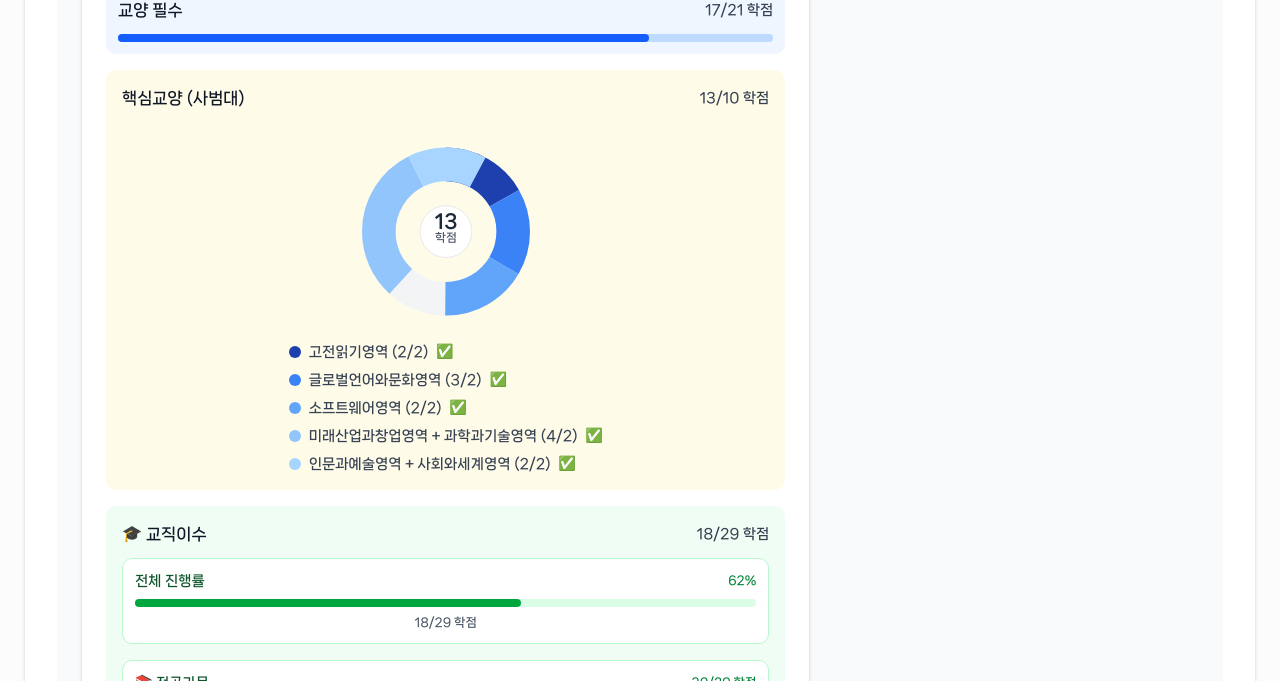
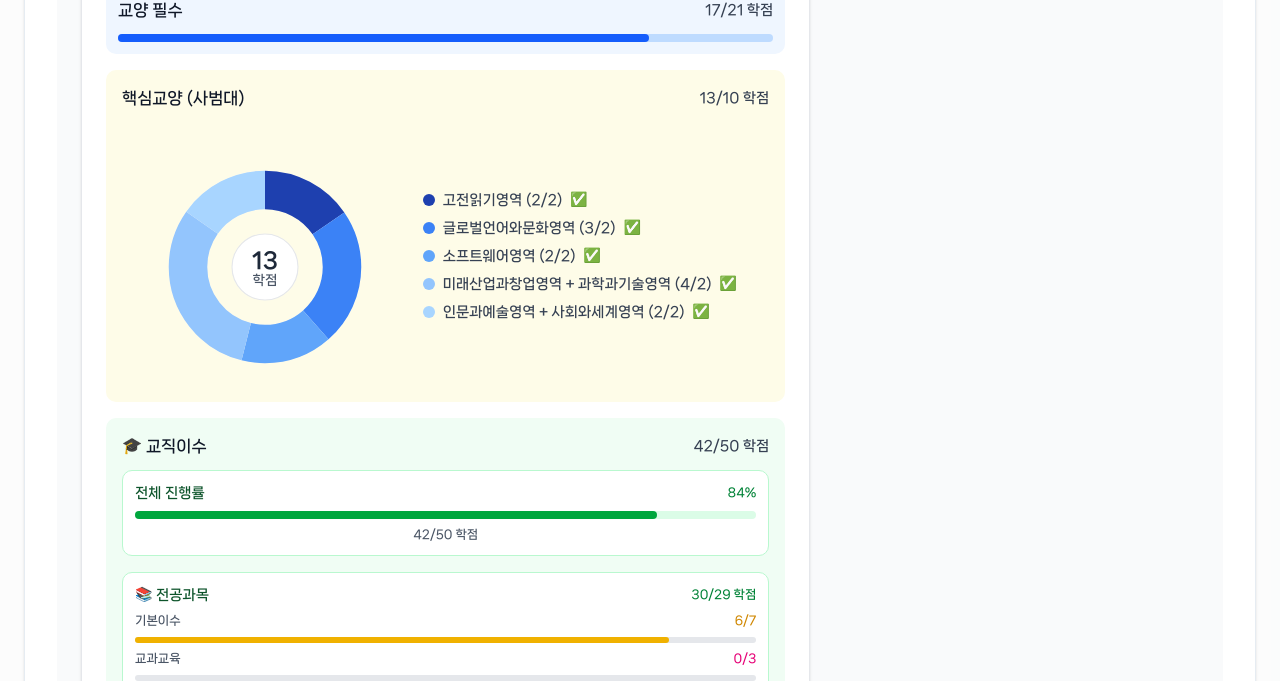
Before and after one commit to hy-hyun/prototype, a SvelteKit app: page /dashboard in a window 1280 px wide. Shown: the part 1440-2121 px from the top of the page. Built offline with nearby package versions, Linux system fonts and the light colour scheme; no server answers; the database is empty.

Commit message:
핵심교양 그래프 개선

```diff
--- a/src/lib/mock/dashboardData.ts
+++ b/src/lib/mock/dashboardData.ts
@@ -95,7 +95,7 @@ export const dashboardData = {
 				},
 			],
 		},
-		general: { completed: 18, required: 29, name: '일반교양' },
+		general: { completed: 42, required: 50, name: '일반교양' },
 	},
 	learningJourney: [
 		{ semester: '2021-1', credits: 19, cumulative: 19, milestone: '신입학', isFuture: false },
--- a/src/routes/dashboard/+page.svelte
+++ b/src/routes/dashboard/+page.svelte
@@ -674,53 +674,53 @@
                  <span class="text-sm text-gray-700">{generalEducation.core.completed}/{generalEducation.core.required} 학점</span>
                </div>
 
-                               <div class="flex flex-col items-center gap-6">
+                               <div class="flex flex-col items-center justify-center gap-6 md:flex-row md:gap-12 {selectedArea ? 'md:items-start' : 'md:items-center'}">
                   <!-- 도넛 차트 -->
-                  <div class="relative w-48 h-48 flex items-center justify-center">
+                  <div class="relative w-55 h-65 flex items-center justify-center">
                     <svg class="w-full h-full" viewBox="0 0 200 200">
                        <!-- 배경 원 -->
                        <circle cx="100" cy="110" r="70" fill="none" stroke="#f3f4f6" stroke-width="35"/>
 
-                      <!-- 고전읽기영역 (15.4%) - 진한 파란색 -->
+                       <!-- 고전읽기영역 - 진한 파란색 -->
                        <circle
                          cx="100" cy="110" r="70"
                          fill="none"
                          stroke="#1e40af"
                          stroke-width="35"
-                        stroke-dasharray="73.45 366.37"
+                         stroke-dasharray="67.665 372.155"
                          stroke-dashoffset="0"
                          transform="rotate(-90 100 110)"
-                        class="cursor-pointer hover:opacity-80 transition-all duration-200"
+                         class="cursor-pointer hover:opacity-70 transition-all duration-200"
                          onclick={() => showAreaInfo(generalEducation.core.areas[0].name, generalEducation.core.areas[0].completed, generalEducation.core.areas[0].required)}
                          onmouseenter={() => donutTooltip = { visible: true, area: generalEducation.core.areas[0].name, completed: generalEducation.core.areas[0].completed, required: generalEducation.core.areas[0].required }}
                          onmouseleave={() => donutTooltip.visible = false}
                        />
 
-                      <!-- 글로벌언어와문화영역 (23.1%) - 중간 파란색 -->
+                       <!-- 글로벌언어와문화영역 - 중간 파란색 -->
                        <circle
                          cx="100" cy="110" r="70"
                          fill="none"
                          stroke="#3b82f6"
                          stroke-width="35"
-                        stroke-dasharray="73.45 366.37"
-                        stroke-dashoffset="-73.45"
+                         stroke-dasharray="101.497 338.323"
+                         stroke-dashoffset="-67.665"
                          transform="rotate(-90 100 110)"
-                        class="cursor-pointer hover:opacity-80 transition-all duration-200"
+                         class="cursor-pointer hover:opacity-70 transition-all duration-200"
                          onclick={() => showAreaInfo(generalEducation.core.areas[1].name, generalEducation.core.areas[1].completed, generalEducation.core.areas[1].required)}
                          onmouseenter={() => donutTooltip = { visible: true, area: generalEducation.core.areas[1].name, completed: generalEducation.core.areas[1].completed, required: generalEducation.core.areas[1].required }}
                          onmouseleave={() => donutTooltip.visible = false}
                        />
 
-                      <!-- 소프트웨어영역 (15.4%) - 밝은 파란색 -->
+                       <!-- 소프트웨어영역 - 밝은 파란색 -->
                        <circle
                          cx="100" cy="110" r="70"
                          fill="none"
                          stroke="#60a5fa"
                          stroke-width="35"
-                        stroke-dasharray="73.45 366.37"
-                        stroke-dashoffset="-146.81"
+                         stroke-dasharray="67.665 372.155"
+                         stroke-dashoffset="-169.162"
                          transform="rotate(-90 100 110)"
-                        class="cursor-pointer hover:opacity-80 transition-all duration-200"
+                         class="cursor-pointer hover:opacity-70 transition-all duration-200"
                          onclick={() => showAreaInfo(generalEducation.core.areas[2].name, generalEducation.core.areas[2].completed, generalEducation.core.areas[2].required)}
                          onmouseenter={() => donutTooltip = { visible: true, area: generalEducation.core.areas[2].name, completed: generalEducation.core.areas[2].completed, required: generalEducation.core.areas[2].required }}
                          onmouseleave={() => donutTooltip.visible = false}
@@ -732,10 +732,10 @@
                          fill="none"
                          stroke="#93c5fd"
                          stroke-width="35"
-                        stroke-dasharray="135.38 304.44"
-                        stroke-dashoffset="-271.15"
+                         stroke-dasharray="135.328 304.492"
+                         stroke-dashoffset="-236.827"
                          transform="rotate(-90 100 110)"
-                        class="cursor-pointer hover:opacity-80 transition-all duration-200"
+                         class="cursor-pointer hover:opacity-70 transition-all duration-200"
                          onclick={() => showAreaInfo(generalEducation.core.areas[3].name, generalEducation.core.areas[3].completed, generalEducation.core.areas[3].required)}
                          onmouseenter={() => donutTooltip = { visible: true, area: generalEducation.core.areas[3].name, completed: generalEducation.core.areas[3].completed, required: generalEducation.core.areas[3].required }}
                          onmouseleave={() => donutTooltip.visible = false}
@@ -747,31 +747,36 @@
                           fill="none"
                           stroke="#a8d5ff"
                           stroke-width="35"
-                         stroke-dasharray="67.69 372.13"
-                         stroke-dashoffset="-406.53"
+                          stroke-dasharray="67.665 372.155"
+                          stroke-dashoffset="-372.155"
                           transform="rotate(-90 100 110)"
-                         class="cursor-pointer hover:opacity-80 transition-all duration-200"
+                          class="cursor-pointer hover:opacity-70 transition-all duration-200"
                           onclick={() => showAreaInfo(generalEducation.core.areas[4].name, generalEducation.core.areas[4].completed, generalEducation.core.areas[4].required)}
                          onmouseenter={() => donutTooltip = { visible: true, area: generalEducation.core.areas[4].name, completed: generalEducation.core.areas[4].completed, required: generalEducation.core.areas[4].required }}
                           onmouseleave={() => donutTooltip.visible = false}
                         />
 
                        <!-- 중앙 원형 배경 -->
-                      <circle cx="100" cy="110" r="27" fill="white" stroke="#e5e7eb" stroke-width="1"/>
+                       <circle cx="100" cy="110" r="30" fill="white" stroke="#e5e7eb" stroke-width="1"/>
 
                        <!-- 중앙 텍스트 -->
-                      <text x="100" y="105" text-anchor="middle" class="text-xl font-bold fill-gray-800">{generalEducation.core.completed}</text>
-                      <text x="100" y="120" text-anchor="middle" class="text-xs fill-gray-600">학점</text>
+                       <text x="100" y="110" text-anchor="middle" class="text-xl font-bold fill-gray-800">{generalEducation.core.completed}</text>
+                       <text x="100" y="125" text-anchor="middle" class="text-xs fill-gray-600">학점</text>
 
                        <!-- 호버 시 표시되는 라벨들 -->
                        {#if donutTooltip.visible}
-                        <text x="100" y="40" text-anchor="middle" class="text-sm font-medium fill-blue-700 opacity-90">
-                          {donutTooltip.area} ({donutTooltip.completed}/{donutTooltip.required})
+                         <text x="100" y="0" text-anchor="middle" class="text-xs font-medium fill-black-700 opacity-100">
+                           {donutTooltip.area}
+                         </text>
+                         <text x="100" y="15" text-anchor="middle" class="text-xs font-medium fill-black-700 opacity-100">
+                           ({donutTooltip.completed}/{donutTooltip.required})
                          </text>
                        {/if}
                     </svg>
                   </div>
 
+                  <!-- 오른쪽 컬럼 (범례 + 상세 정보) -->
+                  <div class="flex flex-col items-center gap-4">
                                       <!-- 범례 -->
                     <div class="space-y-2">
                       {#each generalEducation.core.areas as area, i}
@@ -789,7 +794,7 @@
 
                     <!-- 영역 정보 표시 -->
                     {#if selectedArea}
-                    <div class="mt-4 p-3 bg-blue-50 rounded-lg border border-blue-200">
+                      <div class="mt-4 p-3 bg-blue-50 rounded-lg border border-blue-200 w-full max-w-md">
                         <div class="text-center">
                           <h5 class="font-medium text-blue-900 mb-1">{selectedArea.name}</h5>
                           <p class="text-sm text-blue-700">
@@ -803,6 +808,7 @@
                         </div>
                       </div>
                     {/if}
+                  </div>
               </div>
              </div>
 
@@ -1350,7 +1356,6 @@
        </div>
     </div>
   </div>
-
 </div>
 
 <style>
```
Lines whose indentation alone changed are shown as unchanged.
